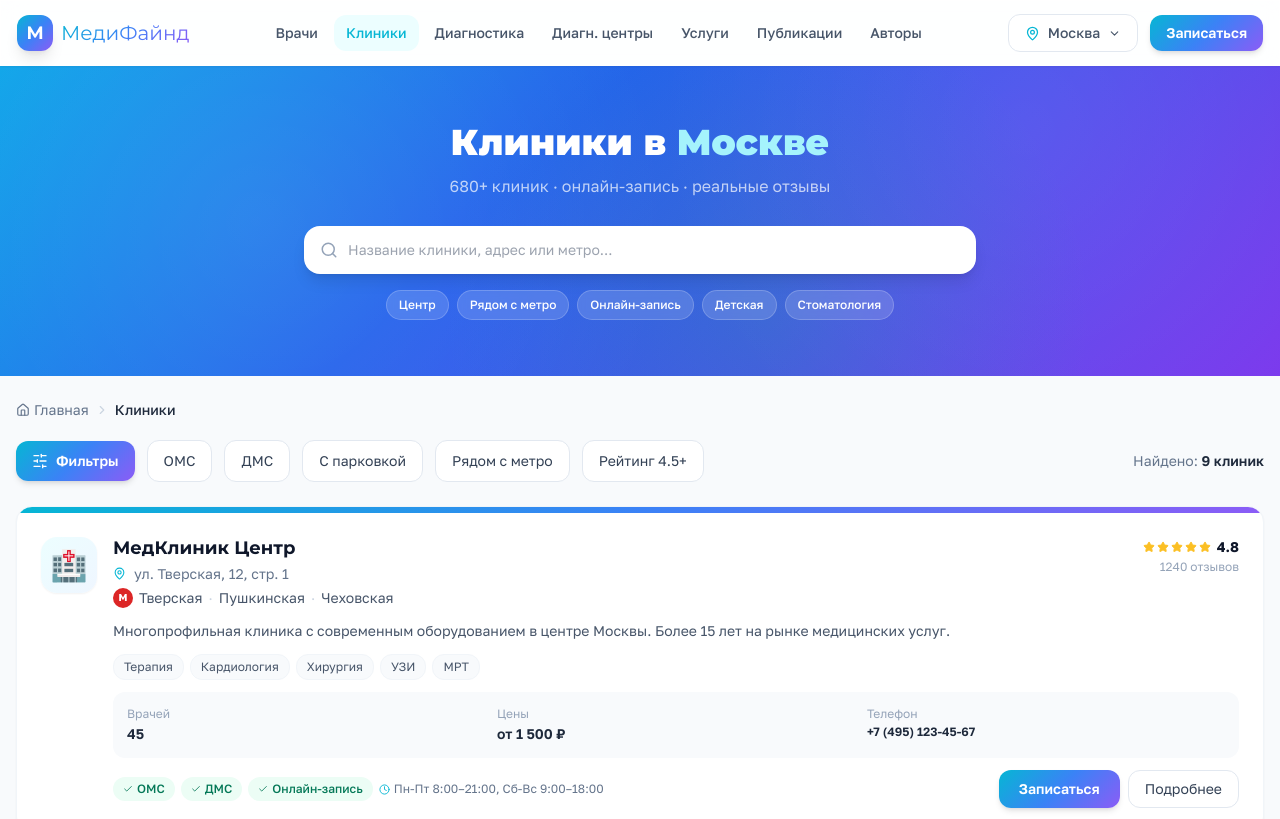
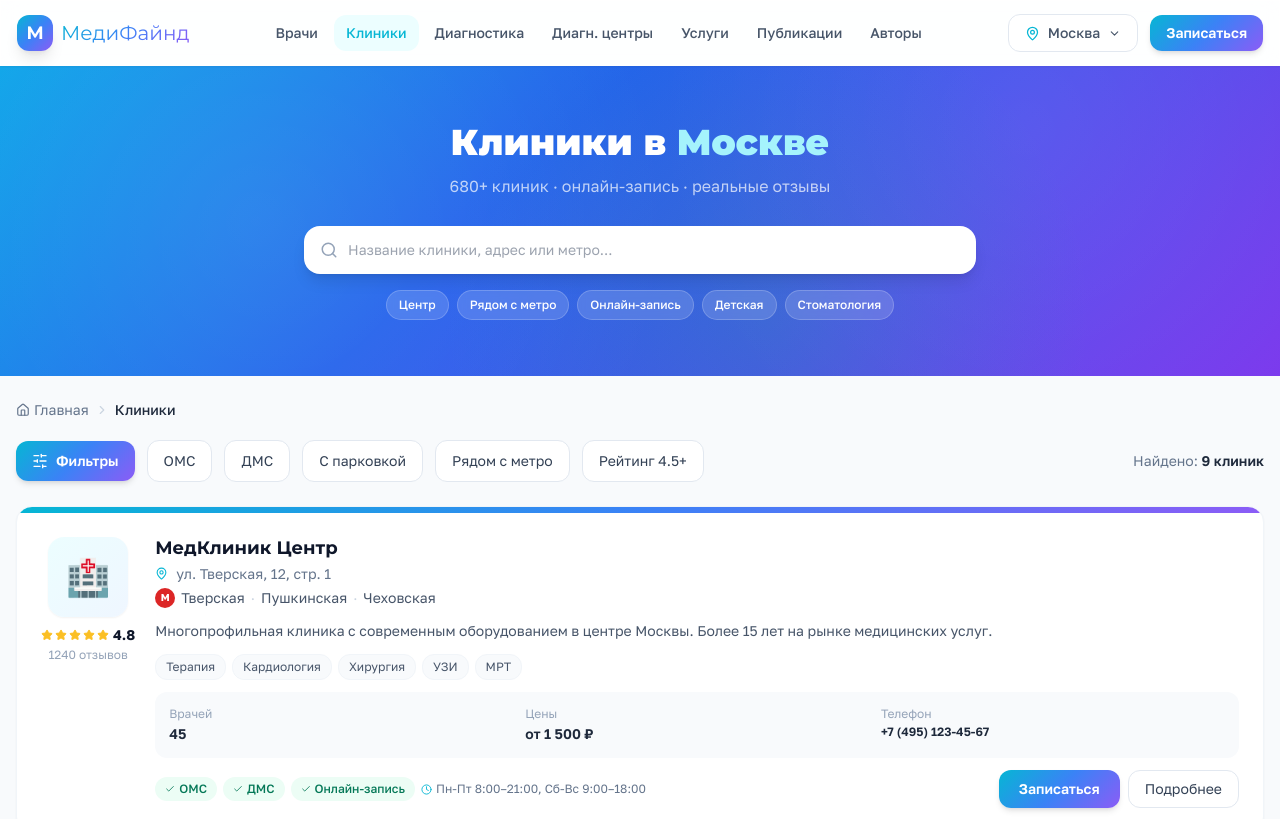
Before and after one commit to pr-poehali-dev/online-medical-portal, a React (Vite) app: page /clinics in a window 1280 px wide. Shown: the top 819 px of the page. Built offline with nearby package versions, Linux system fonts and the light colour scheme.

Commit message:
Увеличение логотипа и перестановка отзывов

```diff
--- a/src/pages/Clinics.tsx
+++ b/src/pages/Clinics.tsx
@@ -22,15 +22,24 @@ function ClinicCard({ clinic }: { clinic: typeof clinics[0] }) {
     <div className="bg-white rounded-2xl shadow-sm border border-slate-100 overflow-hidden card-hover">
       <div className="h-1.5 gradient-brand" />
       <div className="p-5 md:p-6">
-        <div className="flex items-start gap-4">
-          {/* Лого */}
-          <div className="w-14 h-14 rounded-2xl bg-gradient-to-br from-cyan-50 to-blue-50 flex items-center justify-center text-3xl flex-shrink-0 shadow-sm">
-            {clinic.logo}
+        <div className="flex items-start gap-5">
+          {/* Лого + рейтинг */}
+          <div className="flex flex-col items-center gap-2 flex-shrink-0">
+            <div className="w-20 h-20 rounded-2xl bg-gradient-to-br from-cyan-50 to-blue-50 flex items-center justify-center text-4xl shadow-sm">
+              {clinic.logo}
+            </div>
+            <div className="flex flex-col items-center">
+              <div className="flex items-center gap-1 mb-0.5">
+                <StarRating rating={clinic.rating} />
+                <span className="font-bold text-slate-900 text-sm">{clinic.rating}</span>
+              </div>
+              <div className="text-xs text-slate-400">{clinic.reviews} отзывов</div>
+            </div>
           </div>
 
           {/* Основная инфо */}
           <div className="flex-1 min-w-0">
-            <div className="flex items-start justify-between gap-3 flex-wrap">
+            <div className="flex items-start gap-3 flex-wrap">
               <div>
                 <h3 className="font-heading font-bold text-lg text-slate-900 leading-tight mb-1">{clinic.name}</h3>
                 <div className="flex items-center gap-2 text-sm text-slate-500 mb-1">
@@ -45,13 +54,6 @@ function ClinicCard({ clinic }: { clinic: typeof clinics[0] }) {
                     </span>
                   ))}
                 </div>
-              </div>
-              <div className="text-right flex-shrink-0">
-                <div className="flex items-center gap-1.5 justify-end mb-0.5">
-                  <StarRating rating={clinic.rating} />
-                  <span className="font-bold text-slate-900 text-sm">{clinic.rating}</span>
-                </div>
-                <div className="text-xs text-slate-400">{clinic.reviews} отзывов</div>
               </div>
             </div>
 
```
